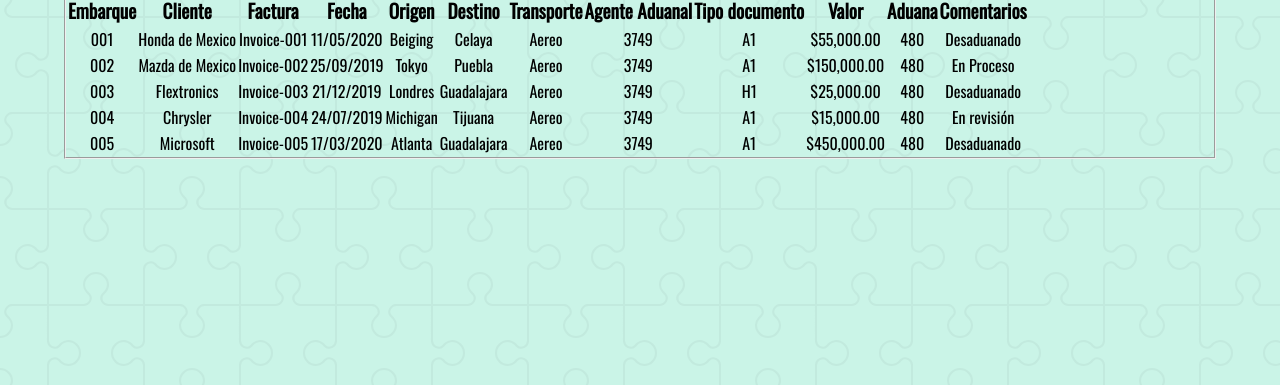
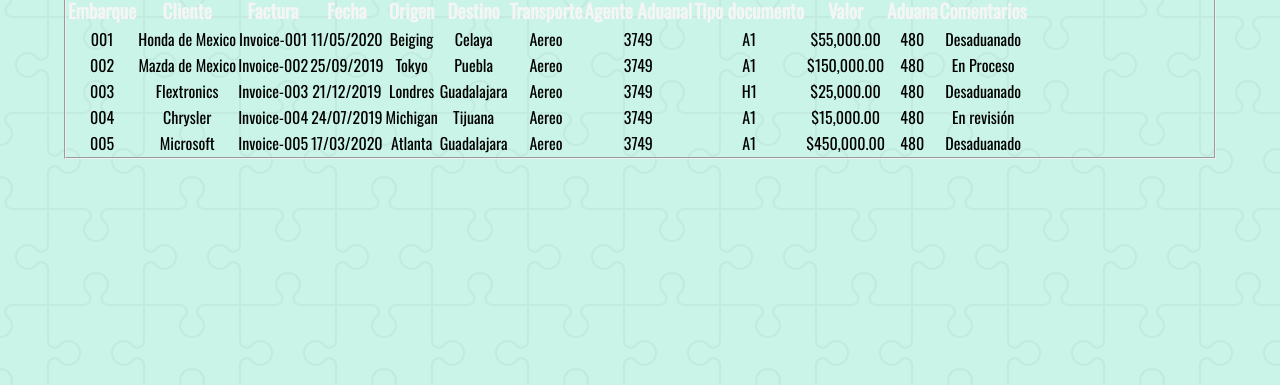
Before and after one commit to AlbertoHF80/SIGEM, a plain HTML site: page Consulta.html in a window 1280 px wide. Shown: the part 415-800 px from the top of the page. Drawn offline with nearby package versions, Linux system fonts and the light colour scheme.

Commit message:
Add files via upload
Nueva combinación de colores requerida por el cliente

```diff
--- a/Consulta.html
+++ b/Consulta.html
@@ -82,18 +82,18 @@
                 <table class="embarques">
 
                     <tr>
-                      <th scope="row" style="color: black; font-size:larger;">Embarque</th>
-                      <th scope="row" style="color: black; font-size:larger;">Cliente</th>
-                      <th scope="row" style="color: black; font-size:larger;">Factura</th>
-                      <th scope="row" style="color: black; font-size:larger;">Fecha</th>
-                      <th scope="row" style="color: black; font-size:larger;">Origen</th>
-                      <th scope="row" style="color: black; font-size:larger;">Destino</th>
-                      <th scope="row" style="color: black; font-size:larger;">Transporte</th>
-                      <th scope="row" style="color: black; font-size:larger;">Agente Aduanal</th>
-                      <th scope="row" style="color: black; font-size:larger;">Tipo documento</th>
-                      <th scope="row" style="color: black; font-size:larger;">Valor</th>
-                      <th scope="row" style="color: black; font-size:larger;">Aduana</th>
-                      <th scope="row" style="color: black; font-size:larger;">Comentarios</th>
+                    <th scope="row" style="color: whitesmoke; font-size:larger;">Embarque</th>
+                    <th scope="row" style="color: whitesmoke; font-size:larger;">Cliente</th>
+                    <th scope="row" style="color: whitesmoke; font-size:larger;">Factura</th>
+                    <th scope="row" style="color: whitesmoke; font-size:larger;">Fecha</th>
+                    <th scope="row" style="color: whitesmoke; font-size:larger;">Origen</th>
+                    <th scope="row" style="color: whitesmoke; font-size:larger;">Destino</th>
+                    <th scope="row" style="color: whitesmoke; font-size:larger;">Transporte</th>
+                    <th scope="row" style="color: whitesmoke; font-size:larger;">Agente Aduanal</th>
+                    <th scope="row" style="color: whitesmoke; font-size:larger;">Tipo documento</th>
+                    <th scope="row" style="color: whitesmoke; font-size:larger;">Valor</th>
+                    <th scope="row" style="color: whitesmoke; font-size:larger;">Aduana</th>
+                    <th scope="row" style="color: whitesmoke; font-size:larger;">Comentarios</th>
                     </tr>
 
                     <tr align="center">
```
Also changed, not shown: Captura.html (+12 -12 lines). Lines whose indentation alone changed are shown as unchanged.
